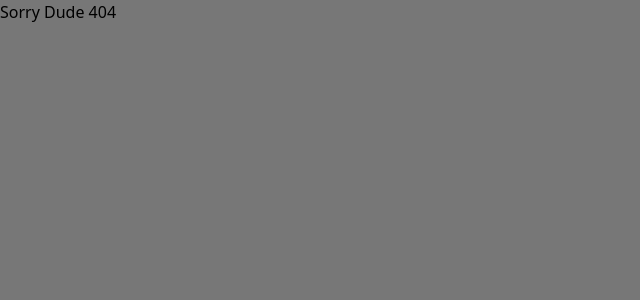
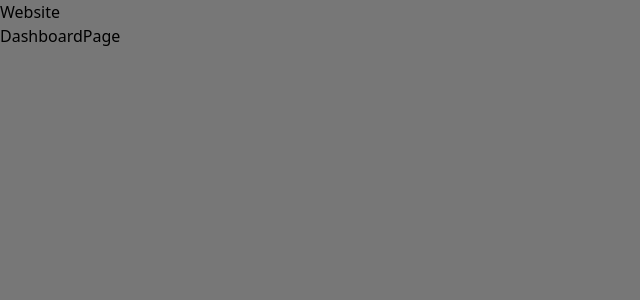
Before and after one commit to YuriyPilipenkoKH/next-routes, a Next.js app: page /dashboard in a window 1280 px wide. Before the commit this address had no page. Shown: the top 300 px of the page, without its empty margins (0-640 px from the left). Built offline with nearby package versions, Linux system fonts and the light colour scheme.

Commit message:
DashboardPage added

```diff
--- /dev/null
+++ b/src/app/(website)/dashboard/page.tsx
@@ -0,0 +1,9 @@
+import React from 'react'
+
+const DashboardPage = () => {
+  return (
+    <div>DashboardPage</div>
+  )
+}
+
+export default DashboardPage
```
